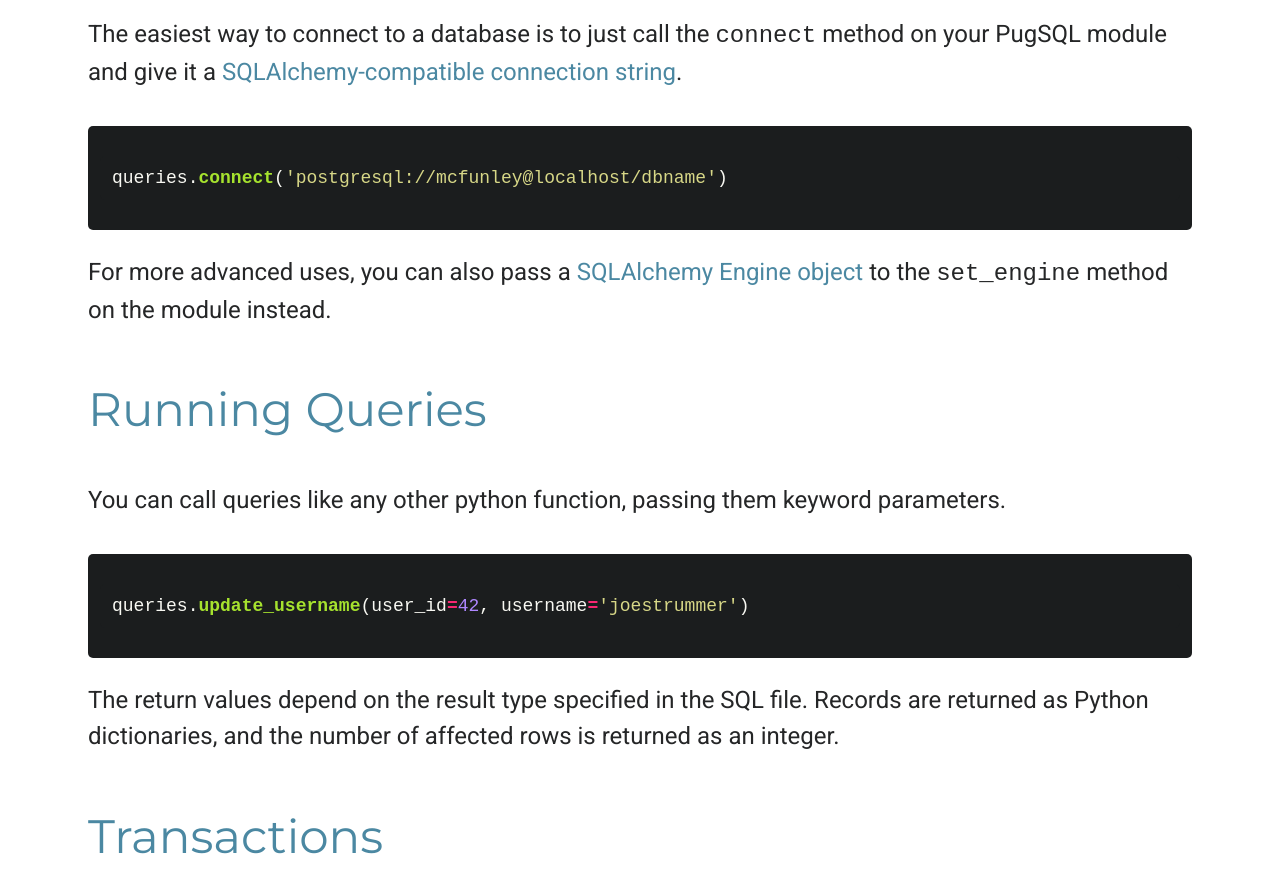
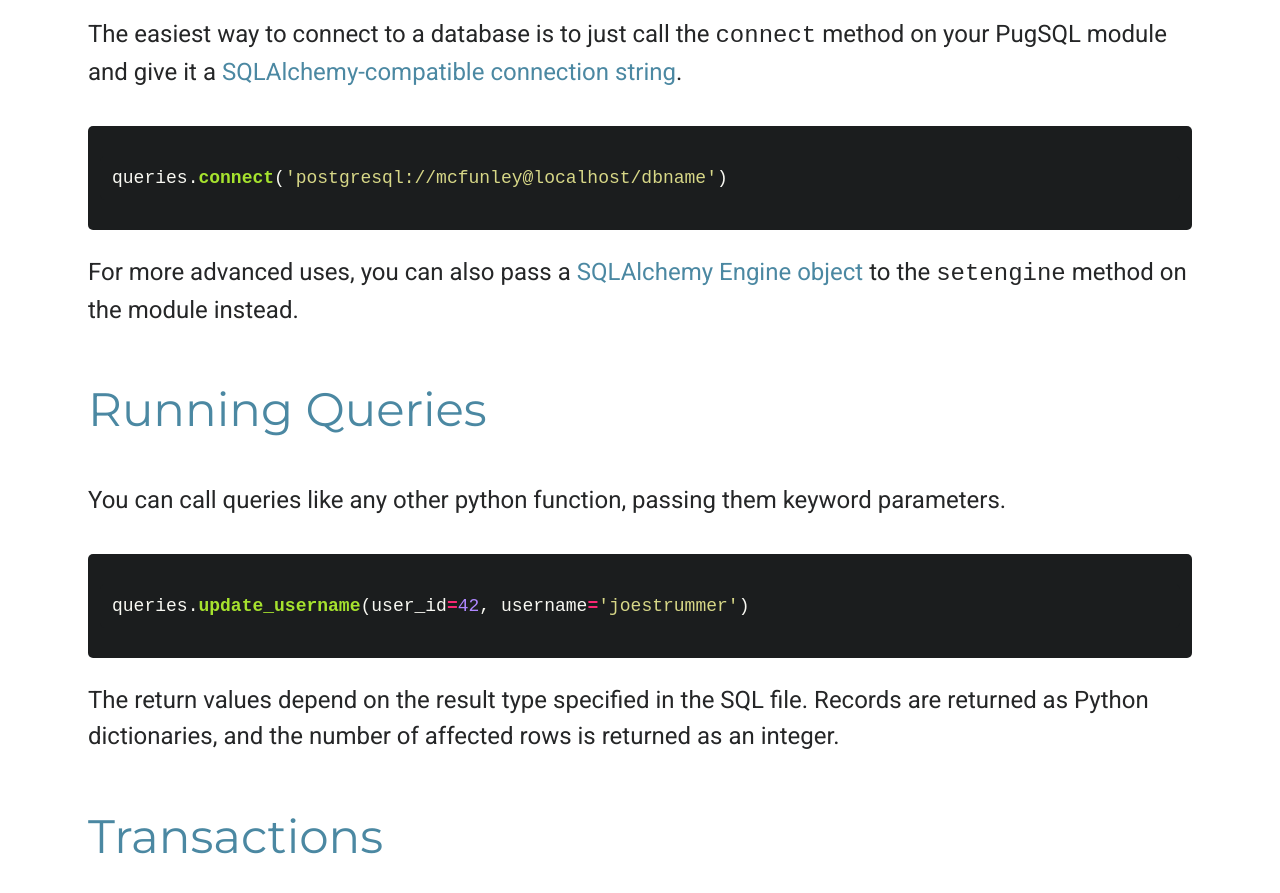
Before and after one commit to mcfunley/pugsql, a Jekyll site: the page built from docs/tutorial.md, in a window 1280 px wide and 900 px high, scrolled down 3310 px. Shown: the top 893 px of the window. Built offline with Jekyll 4.4.1, drawn with Linux system fonts in a browser that asks for light colours; our own code applies the rules of GitHub Pages for plain Markdown files; comment, search, counter and statistics services are not loaded.

````diff
--- a/docs/tutorial.md
+++ b/docs/tutorial.md
@@ -90,7 +90,7 @@ The easiest way to connect to a database is to just call the `connect` method on
 queries.connect('postgresql://mcfunley@localhost/dbname')
 ```
 
-For more advanced uses, you can also pass a [SQLAlchemy Engine object](https://docs.sqlalchemy.org/en/13/core/connections.html#sqlalchemy.engine.Engine) to the `set_engine` method on the module instead.
+For more advanced uses, you can also pass a [SQLAlchemy Engine object](https://docs.sqlalchemy.org/en/13/core/connections.html#sqlalchemy.engine.Engine) to the `setengine` method on the module instead.
 
 ### Running Queries
 
````
